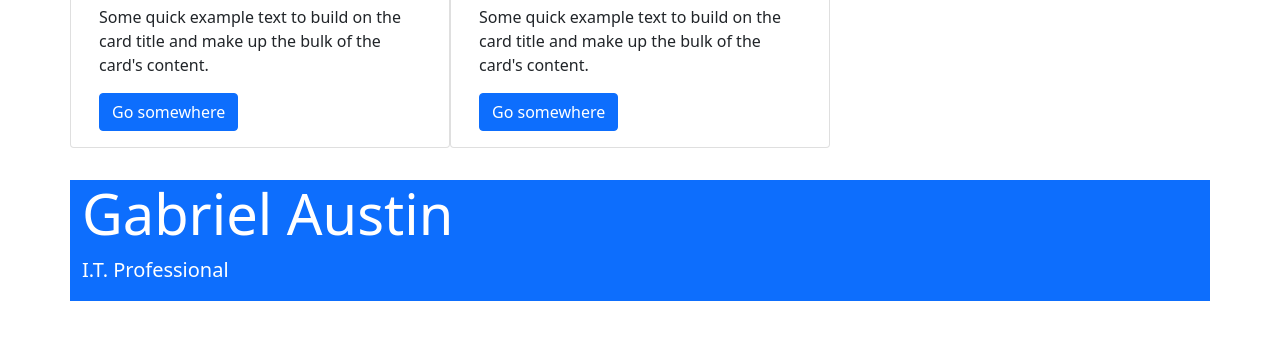
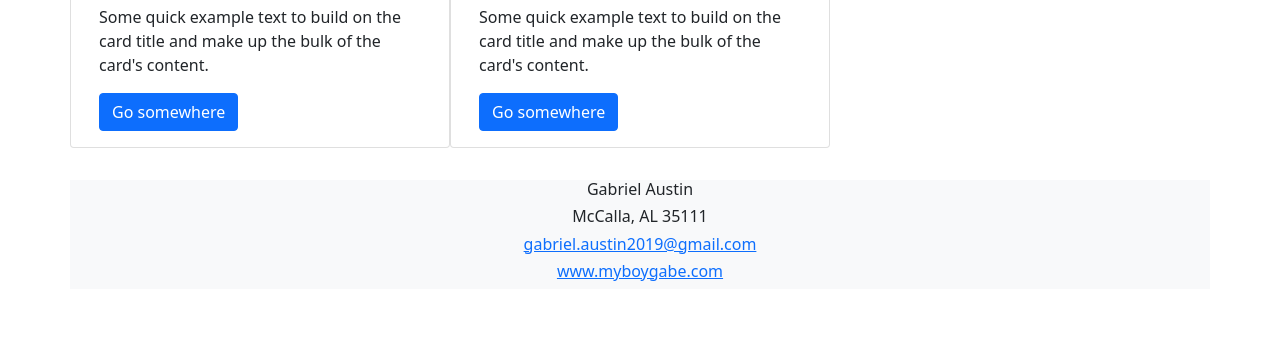
Before and after one commit to gabeaustin/bootstrap-resume, a plain HTML site: page index.html in a window 1280 px wide. Shown: the part 1778-2115 px from the top of the page. Before the commit the page ends 2079 px from the top, so only its background shows below. Drawn offline with nearby package versions, Linux system fonts and the light colour scheme.

Commit message:
added contact info to jumbotron at bottom of screen

```diff
--- a/index.html
+++ b/index.html
@@ -132,9 +132,11 @@
             </div>
 
             <div class="row">
-                <div class="jumbotron bg-primary mt-3">
-                    <h1 class="display-4 text-white">Gabriel Austin</h1>
-                    <p class="lead text-white">I.T. Professional</p>
+                <div class="jumbotron bg-light mt-3 mb-5 text-center">
+                    <h6>Gabriel Austin</h6>
+                    <h6>McCalla, AL 35111</h6>
+                    <h6><a href="mailto:gabriel.austin2019@gmail.com">gabriel.austin2019@gmail.com</a></h6>
+                    <h6><a href="http://www.myboygabe.com" target="_blank">www.myboygabe.com</a></h6>
                 </div>
             </div>
         </div>
```
